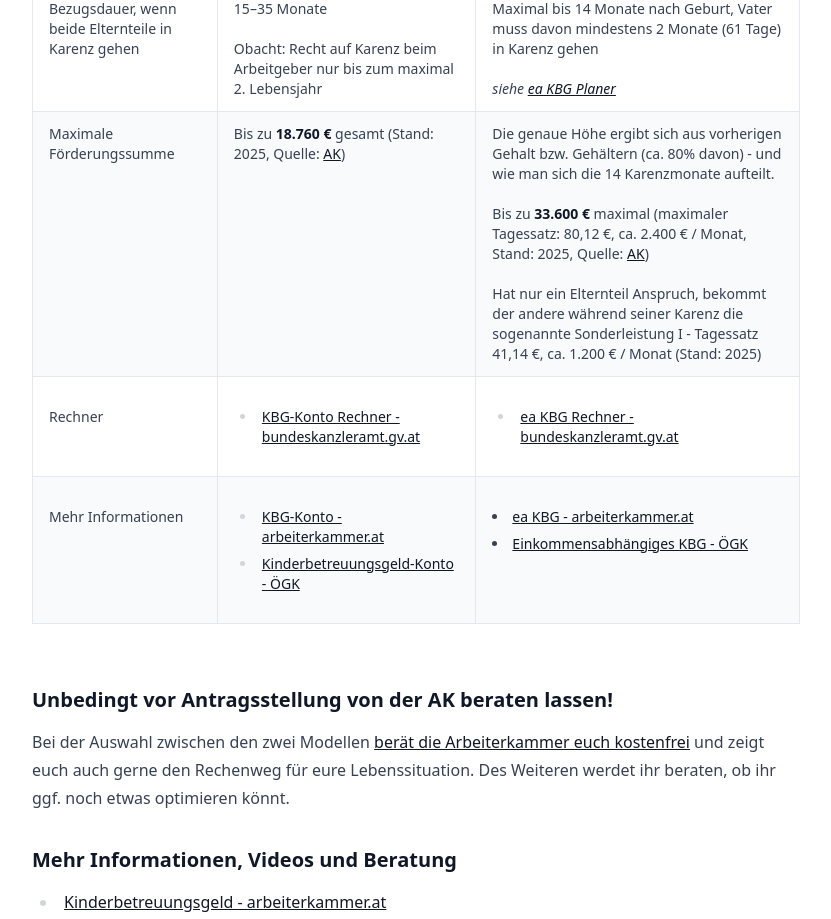
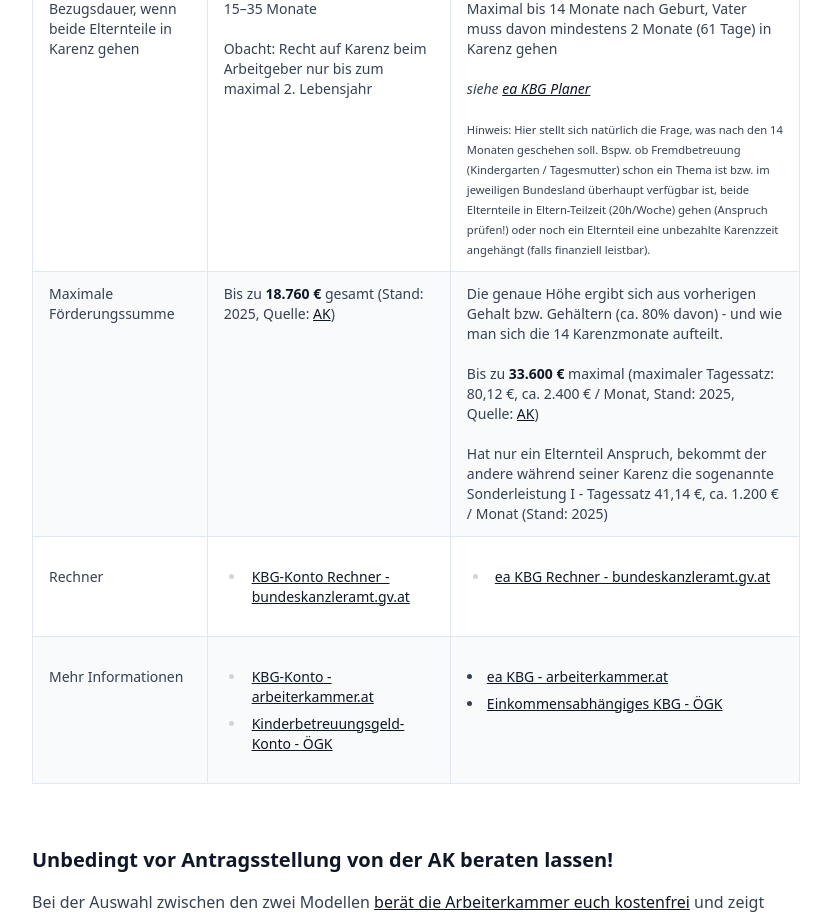
Before and after one commit to mandrasch/karenz-wizard, a SvelteKit app: page /pauschales-kbg in a window 1280 px wide. Shown: the part 1460-2379 px from the top of the page, without its empty margins (224-1055 px from the left). Built offline with nearby package versions, Linux system fonts and the light colour scheme.

Commit message:
chore: add advice

```diff
--- a/src/routes/pauschales-kbg/+page.svelte
+++ b/src/routes/pauschales-kbg/+page.svelte
@@ -95,8 +95,14 @@
 							Maximal bis 14 Monate nach Geburt, Vater muss davon mindestens 2 Monate (61 Tage) in
 							Karenz gehen<br /><br /><i>
 								siehe <a href="/eakbg-planer" class="underline">ea KBG Planer</a></i
-							></td
-						>
+							><br /><br /><small>
+								Hinweis: Hier stellt sich natürlich die Frage, was nach den 14 Monaten geschehen
+								soll. Bspw. ob Fremdbetreuung (Kindergarten / Tagesmutter) schon ein Thema ist bzw.
+								im jeweiligen Bundesland überhaupt verfügbar ist, beide Elternteile in
+								Eltern-Teilzeit (20h/Woche) gehen (Anspruch prüfen!) oder noch ein Elternteil eine
+								unbezahlte Karenzzeit angehängt (falls finanziell leistbar).</small
+							>
+						</td>
 					</tr>
 
 					<tr class="odd:bg-slate-50">
```
